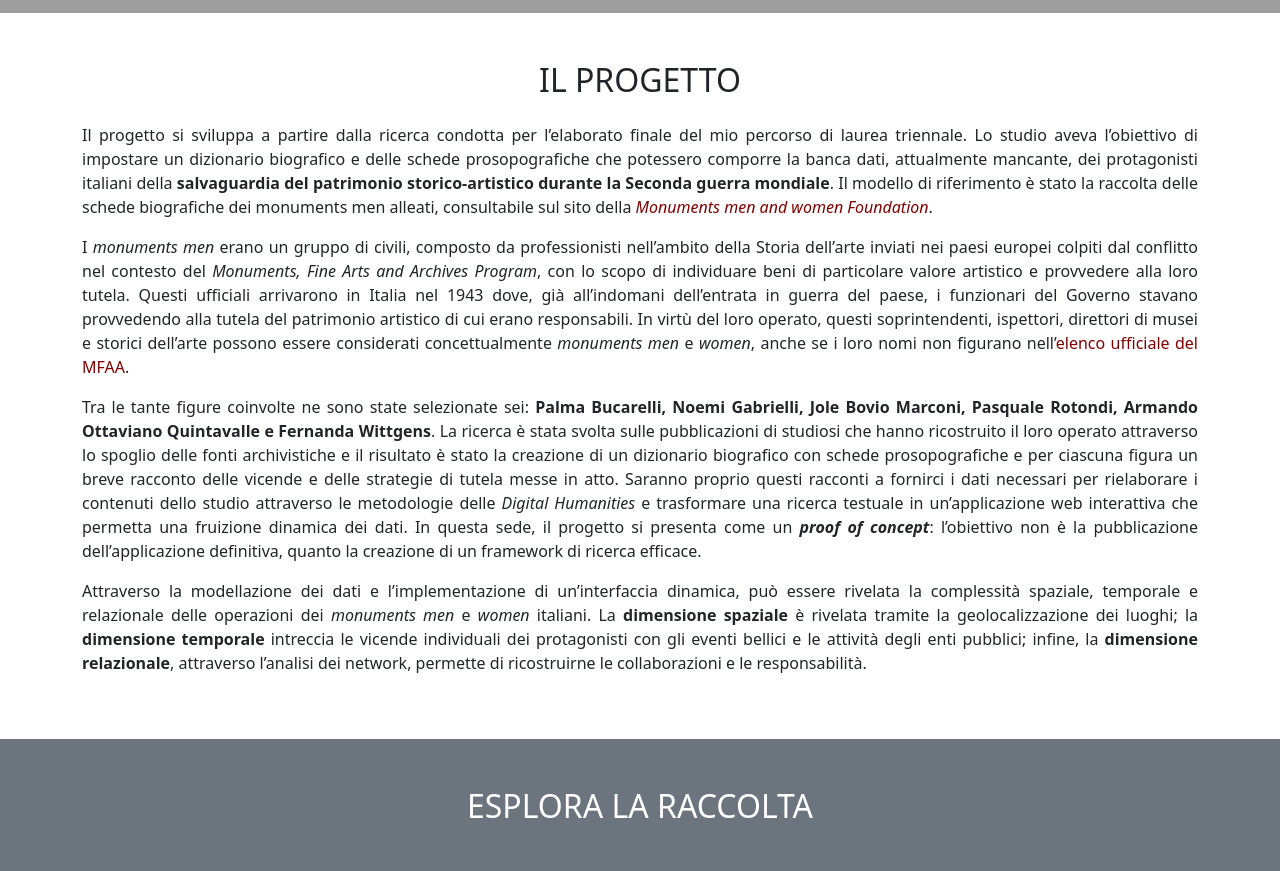
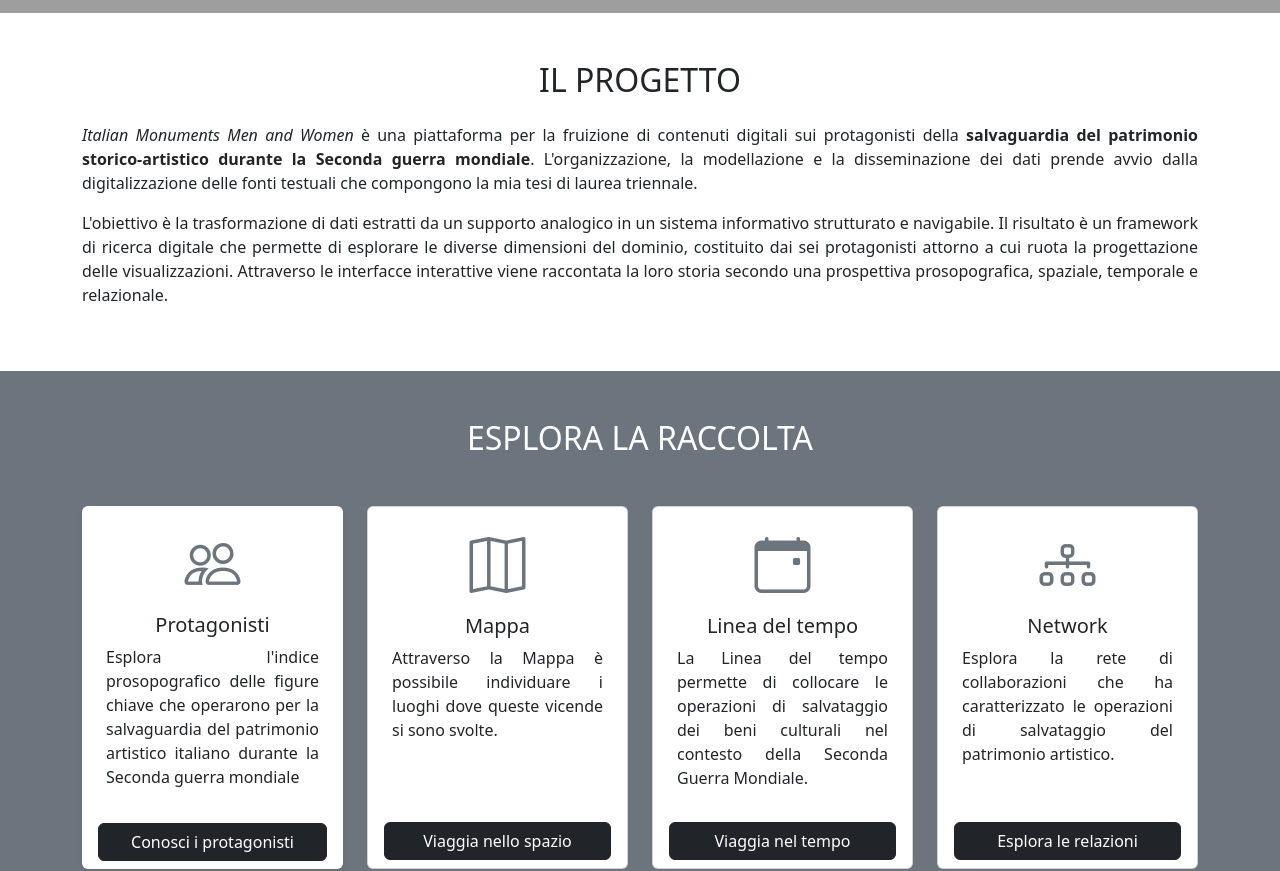
Before and after one commit to elisapoloni/Italian-Monuments-Men-and-Women_DH, a plain HTML site: page index.html in a window 1280 px wide. Shown: the part 745-1616 px from the top of the page. Drawn offline with nearby package versions, Linux system fonts and the light colour scheme; grey boxes are pictures that could not be loaded.

Commit message:
Refactor index.html structure and content

```diff
--- a/index.html
+++ b/index.html
@@ -80,36 +80,16 @@
 			<div class="container">
 					<h2 class="mb-4 text-center">IL PROGETTO</h2>
 						<p style="text-align:justify">
-							Il progetto si sviluppa a partire dalla ricerca condotta per l’elaborato finale
-							del mio percorso di laurea triennale. Lo studio aveva l’obiettivo di impostare un dizionario biografico e
-							delle schede prosopografiche che potessero comporre la banca dati, attualmente mancante, dei protagonisti
-							italiani della <b>salvaguardia del patrimonio storico-artistico durante la Seconda guerra mondiale</b>.
-							Il modello di riferimento è stato la raccolta delle schede biografiche dei monuments men alleati,
-							consultabile sul sito della <em><a class="link" href="https://www.monumentsmenandwomenfnd.org" target="_blank">Monuments men and women Foundation</a></em>.
+							<em>Italian Monuments Men and Women</em> è una piattaforma per la fruizione di contenuti digitali sui protagonisti della
+							<b>salvaguardia del patrimonio storico-artistico durante la Seconda guerra mondiale</b>. L'organizzazione, la modellazione
+							e la disseminazione dei dati prende avvio dalla digitalizzazione delle fonti testuali che compongono la mia tesi di laurea triennale.
+
 						</p>
 						<p style="text-align:justify">
-							I <em>monuments men</em> erano un gruppo di civili, composto da professionisti nell’ambito della Storia dell’arte
-							inviati nei paesi europei colpiti dal conflitto nel contesto del <em>Monuments, Fine Arts and Archives Program</em>,
-							con lo scopo di individuare beni di particolare valore artistico e provvedere alla loro tutela.
-							Questi ufficiali arrivarono in Italia nel 1943 dove, già all’indomani dell’entrata in guerra del paese, i funzionari del Governo
-							stavano provvedendo alla tutela del patrimonio artistico di cui erano responsabili. In virtù del loro operato, questi soprintendenti,
-							ispettori, direttori di musei e storici dell’arte possono essere considerati concettualmente <em>monuments men</em> e <em>women</em>,
-							anche se i loro nomi non figurano nell’<a class="link" href="https://www.monumentsmenandwomenfnd.org/monuments-men-and-women" target="_blank">elenco ufficiale del MFAA</a>.
-						</p>
-						<p style="text-align:justify">
-							Tra le tante figure coinvolte ne sono state selezionate sei: <b>Palma Bucarelli, Noemi Gabrielli, Jole Bovio Marconi,
-							Pasquale Rotondi, Armando Ottaviano Quintavalle e Fernanda Wittgens</b>. La ricerca è stata svolta sulle pubblicazioni di studiosi che hanno ricostruito il loro
-							operato attraverso lo spoglio delle fonti archivistiche e il risultato è stato la creazione di un dizionario biografico con schede prosopografiche e per
-							ciascuna figura un breve racconto delle vicende e delle strategie di tutela messe in atto. Saranno proprio questi racconti a fornirci i dati necessari per
-							rielaborare i contenuti dello studio attraverso le metodologie delle <em>Digital Humanities</em> e trasformare una ricerca testuale in un’applicazione web interattiva che
-							permetta una fruizione dinamica dei dati. In questa sede, il progetto si presenta come un <em><b>proof of concept</b></em>: l’obiettivo non è la pubblicazione dell’applicazione definitiva,
-							quanto la creazione di un framework di ricerca efficace.
-						</p>
-						<p style="text-align:justify">
-							Attraverso la modellazione dei dati e l’implementazione di un’interfaccia dinamica, può essere rivelata la complessità spaziale,
-							temporale e relazionale delle operazioni dei <em>monuments men</em> e <em>women</em> italiani. La <b>dimensione spaziale</b> è rivelata tramite la geolocalizzazione dei
-							luoghi; la <b>dimensione temporale</b> intreccia le vicende individuali dei protagonisti con gli eventi bellici e le attività degli enti pubblici; infine,
-							la <b>dimensione relazionale</b>, attraverso l’analisi dei network, permette di ricostruirne le collaborazioni e le responsabilità.
+							L'obiettivo è la trasformazione di dati estratti da un supporto analogico in un sistema informativo strutturato e navigabile.
+							Il risultato è un framework di ricerca digitale che permette di esplorare le diverse dimensioni del dominio, costituito dai sei
+							protagonisti attorno a cui ruota la progettazione delle visualizzazioni. Attraverso le interfacce interattive viene raccontata la
+							loro storia secondo una prospettiva prosopografica, spaziale, temporale e relazionale.
 						</p>
 			</div>
 		</section>
@@ -139,8 +119,8 @@
 									<div class="mb-3">
 										<i class="bi bi-map text-secondary display-4"></i> <!-- icona mappa -->
 									</div>
-									<h5 class="card-title">Mappa interattiva</h5>
-									<p class="card-text" style ="text-align: justify">Attraverso la Mappa interattiva è possibile individuare i luoghi dove queste vicende si sono svolte.</p>
+									<h5 class="card-title">Mappa</h5>
+									<p class="card-text" style ="text-align: justify">Attraverso la Mappa è possibile individuare i luoghi dove queste vicende si sono svolte.</p>
 								</div>
 								<div class="card-footer bg-transparent border-0 text-center">
 									<a href="mappa.html" class="btn btn-dark text-white w-100">Viaggia nello spazio</a>
```
